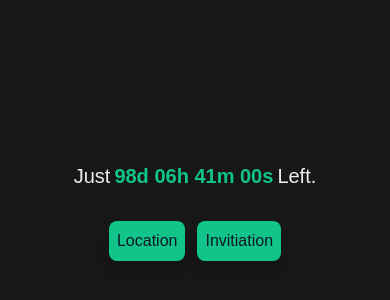
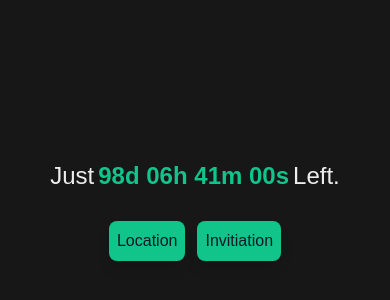
Before and after one commit to yousefhosnyx/wedding-invitation, a Next.js app: page / in a window 390 px wide. Shown: the part 216-516 px from the top of the page. Built offline with nearby package versions, Linux system fonts and the light colour scheme.

Commit message:
create wedding

```diff
--- a/src/app/page.js
+++ b/src/app/page.js
@@ -42,8 +42,8 @@ export default function Home() {
     <div className="animate-fadeIn min-h-screen bg-background flex flex-col items-center justify-center text-center py-12 px-4">
       {/* Countdown Timer */}
       <div className="flex gap-[4px] md:gap-[5px] justify-center items-center h-[50px]">
-        <p className="text-xl md:text-3xl ">Just</p>
-        <div className="  text-xl md:text-3xl font-bold text-mainColor">
+        <p className="text-2xl md:text-3xl ">Just</p>
+        <div className="  text-2xl md:text-3xl font-bold text-mainColor">
           {timeLeft ? (
             timeLeft
           ) : (
@@ -59,7 +59,7 @@ export default function Home() {
             </div>
           )}
         </div>
-        <p className="text-xl md:text-3xl ">Left.</p>
+        <p className="text-2xl md:text-3xl ">Left.</p>
       </div>
 
       {/* Location Button (direct link to Google Maps) */}
```
